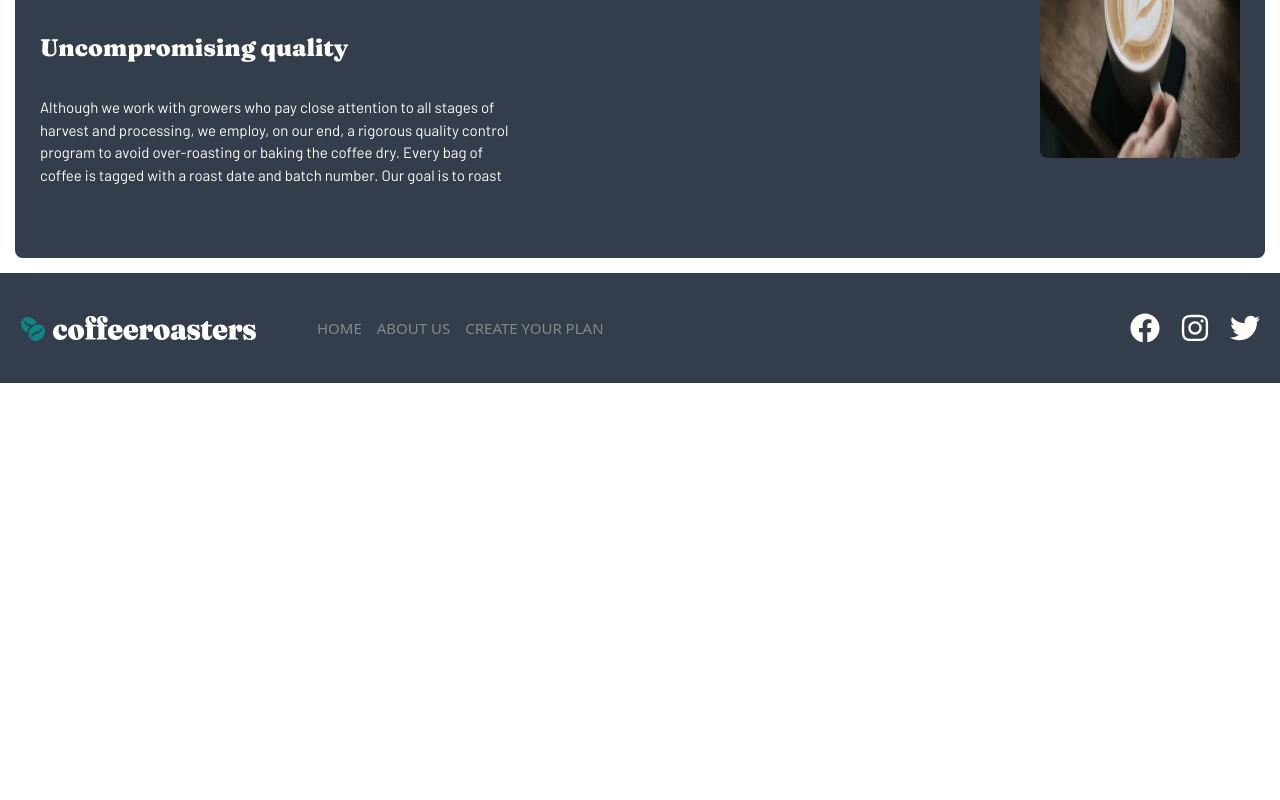
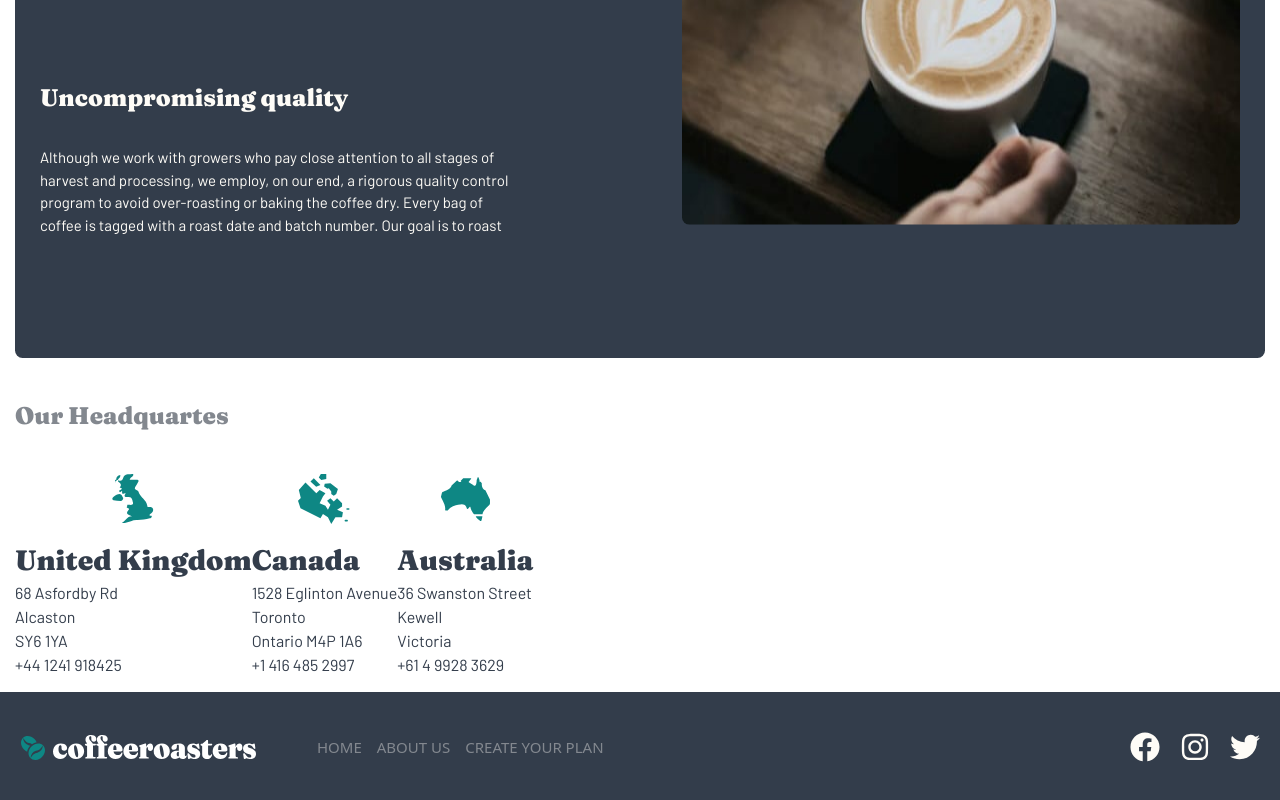
Before and after one commit to heiderick13/coffee-shop, a React (Vite) app: page /about-us in a window 1280 px wide. Shown: the part 1509-2309 px from the top of the page. Before the commit the page ends 1892 px from the top, so only its background shows below. Built offline with nearby package versions, Linux system fonts and the light colour scheme.

Commit message:
update headquartes section

```diff
--- a/src/components/HeadQuarter/HeadQuarter.jsx
+++ b/src/components/HeadQuarter/HeadQuarter.jsx
@@ -1,12 +1,12 @@
 function HeadQuarter({ icon, hq, address, city, state, phone }) {
   return (
-    <div className="flex flex-col text-center mt-8">
+    <div className="flex flex-col text-center md:text-left mt-8 text-dark-grey-blue">
       <img className="m-auto" src={icon} alt="Map location" />
-      <h3 className="capitalize mt-6">{hq}</h3>
-      <p>{address}</p>
-      <p>{city}</p>
-      <p>{state}</p>
-      <p>{phone}</p>
+      <h3 className="font-fraunces text-[2.8rem] capitalize mt-6">{hq}</h3>
+      <p className="font-barlow text-[1.6rem]">{address}</p>
+      <p className="font-barlow text-[1.6rem]">{city}</p>
+      <p className="font-barlow text-[1.6rem]">{state}</p>
+      <p className="font-barlow text-[1.6rem]">{phone}</p>
     </div>
   );
 }
--- a/src/pages/About/About.jsx
+++ b/src/pages/About/About.jsx
@@ -2,6 +2,11 @@ import React from "react";
 
 import commitmentImg from "../../assets/about/desktop/image-commitment.jpg";
 import qualityImg from "../../assets/about/mobile/image-quality.jpg";
+import HeadQuarter from "../../components/HeadQuarter/HeadQuarter";
+
+import uk from "../../assets/about/desktop/illustration-uk.svg";
+import canada from "../../assets/about/desktop/illustration-canada.svg";
+import australia from "../../assets/about/desktop/illustration-australia.svg";
 
 function About() {
   return (
@@ -46,7 +51,7 @@ function About() {
       </div>
       <div className="flex flex-col md:flex-row-reverse items-center md:justify-between rounded-xl px-10 bg-dark-grey-blue mt-[40%] ">
         <img
-          className="rounded-xl -translate-y-1/2 md:-translate-y-1/3 md:aspect-[2/3] md:max-h-[30rem]"
+          className="rounded-xl -translate-y-1/2 md:-translate-y-1/3 md:aspect-[2/3] md:max-h-[40rem]"
           src={qualityImg}
           alt=""
         />
@@ -63,6 +68,37 @@ function About() {
           </p>
         </div>
       </div>
+      <div className="mt-16">
+        <h3 className="text-[2.4rem] font-fraunces text-grey text-center md:text-left mb-8">
+          Our Headquartes
+        </h3>
+        <div className="flex flex-col md:flex-row">
+          <HeadQuarter
+            icon={uk}
+            hq={"united kingdom"}
+            address={"68  Asfordby Rd"}
+            city={"Alcaston"}
+            state={"SY6 1YA"}
+            phone={"+44 1241 918425"}
+          />
+          <HeadQuarter
+            icon={canada}
+            hq={"canada"}
+            address={"1528  Eglinton Avenue"}
+            city={"Toronto"}
+            state={"Ontario M4P 1A6"}
+            phone={"+1 416 485 2997"}
+          />
+          <HeadQuarter
+            icon={australia}
+            hq={"australia"}
+            address={"36 Swanston Street"}
+            city={"Kewell"}
+            state={"Victoria"}
+            phone={"+61 4 9928 3629"}
+          />
+        </div>
+      </div>
     </div>
   );
 }
```
